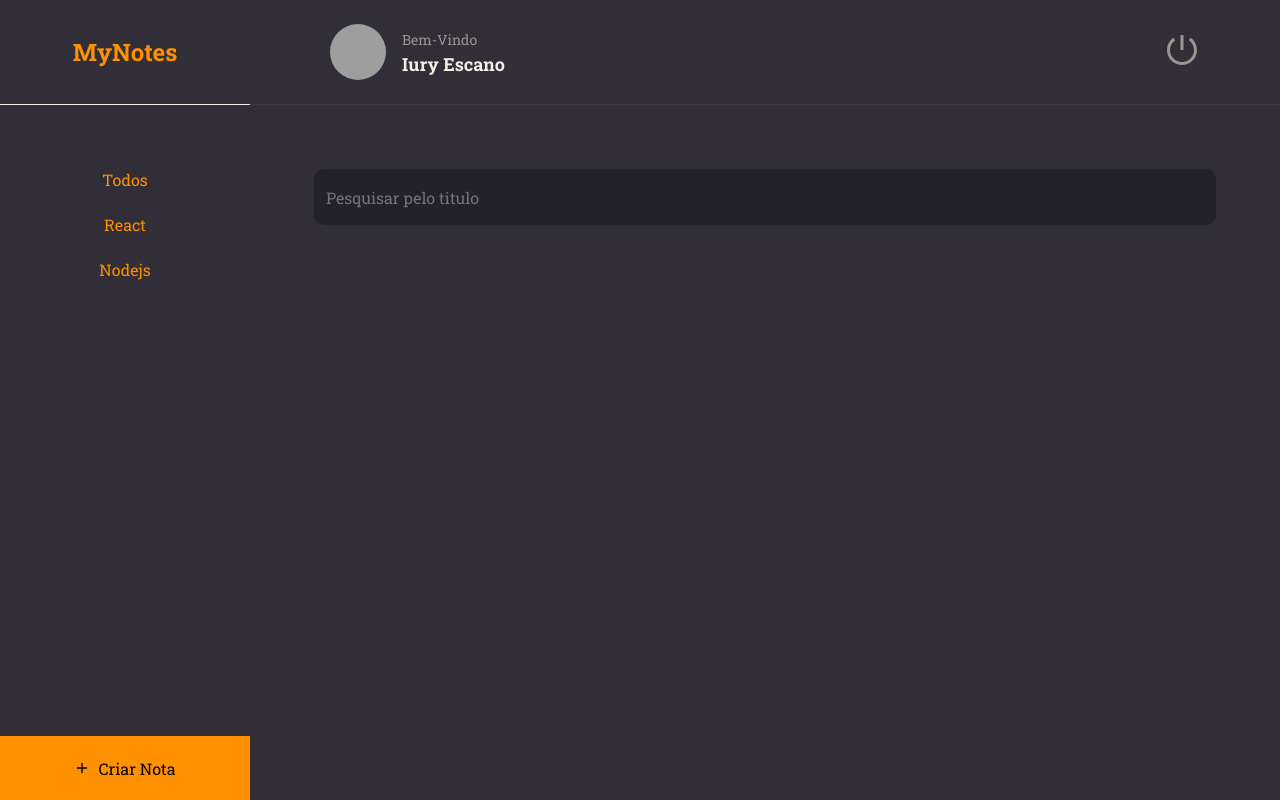
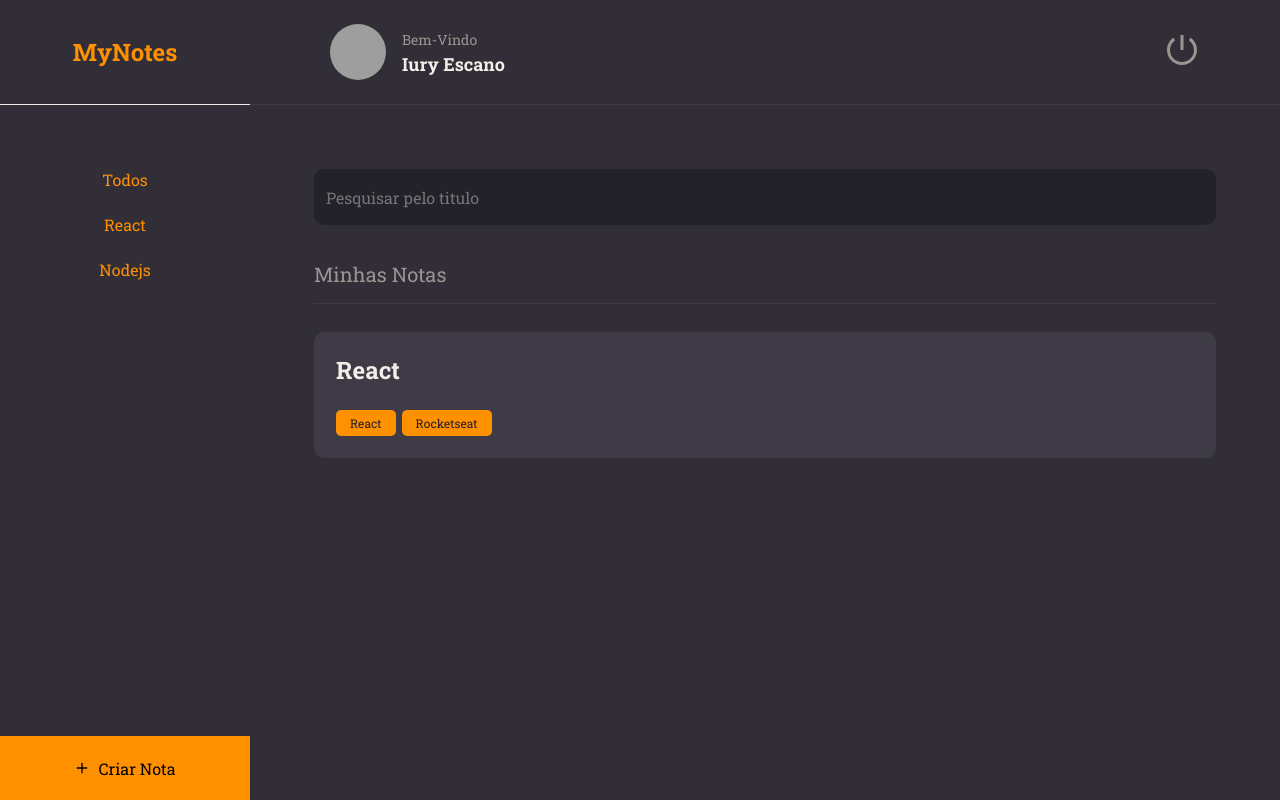
Before and after one commit to iuryescano/MyNotes, a React (Vite) app: page / in a window 1280 px wide. Built offline with nearby package versions, Linux system fonts and the light colour scheme; grey boxes are pictures that could not be loaded.

Commit message:
Component Note created and interated with Tags

```diff
--- /dev/null
+++ b/src/components/Note/index.jsx
@@ -0,0 +1,19 @@
+import { Container } from "./styles";
+import { Tag } from '../Tag'
+
+export function Note({data, ...rest}) {
+    return (
+        <Container {...rest}>
+            <h1>{data.title}</h1>
+
+            {
+                data.tags &&
+                <footer>
+                    {
+                        data.tags.map(tag =><Tag key={tag.id} title={tag.name}/>)
+                    }
+                </footer>
+            }
+        </Container>
+    );
+}
--- /dev/null
+++ b/src/components/Note/styles.js
@@ -0,0 +1,26 @@
+import styled from "styled-components";
+
+export const Container = styled.button`
+    width: 100%;
+    background-color: ${({ theme }) => theme.COLORS.BACKGROUND_700};
+
+    border: none;
+    border-radius: 10px;
+
+    padding: 22px;
+    margin-bottom: 16px;
+
+    > h1 {
+        flex: 1;
+        text-align: left;
+        font-weight: 700;
+        font-size: 24px;
+        color: ${({ theme }) => theme.COLORS.WHITE};
+    }
+
+    >footer {
+        width: 100%;
+        display: flex;
+        margin-top: 24px;
+    }
+`;
--- a/src/components/Tag/index.jsx
+++ b/src/components/Tag/index.jsx
@@ -1,8 +1,8 @@
 import { Container } from './styles';
 
-export function Tag({ title }) {
+export function Tag({ title, ...rest }) {
     return (
-        <Container>
+        <Container {...rest}>
             {title}
         </Container>
     );
--- a/src/pages/Home/index.jsx
+++ b/src/pages/Home/index.jsx
@@ -3,6 +3,8 @@
 
 import { Header } from '../../components/Header';
 import { Input } from '../../components/Input';
+import { Section } from '../../components/Section';
+import { Note } from '../../components/Note';
 import { ButtonText } from '../../components/ButtonText';
 
 
@@ -27,7 +29,15 @@
         </Search>
 
         <Content>
-
+            <Section title="Minhas Notas">
+                <Note data={{
+                    title: 'React',
+                    tags: [
+                        {id: '1', name: 'React'},
+                        {id: '2', name: 'Rocketseat'}
+                    ]
+                    }}/>
+            </Section>
         </Content>
 
         <NewNote>
--- a/src/pages/Home/styles.js
+++ b/src/pages/Home/styles.js
@@ -49,6 +49,8 @@
 
 export const Content = styled.div`
     grid-area: content;
+    padding: 0 64px;
+    overflow-y: auto;
 `;
 
 export const NewNote = styled.button`
```
